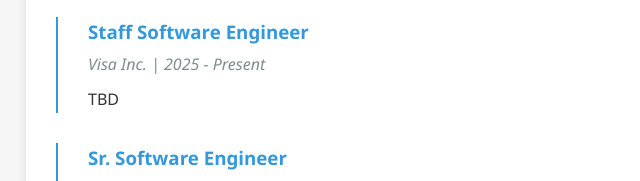
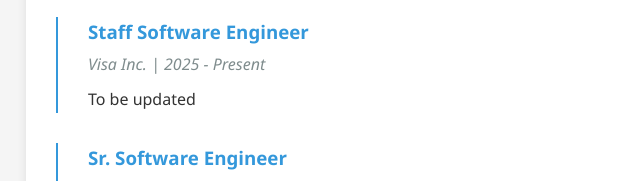
Before and after one commit to nehaabhagwat/nehaabhagwat.github.io, a plain HTML site: page index.html in a window 1280 px wide. Shown: the part 1049-1230 px from the top of the page, 134-774 px from the left. Drawn offline with Linux system fonts and the light colour scheme.

Commit message:
Update index.html

```diff
--- a/index.html
+++ b/index.html
@@ -238,7 +238,7 @@
             <div class="timeline-item">
                 <h3>Staff Software Engineer</h3>
                 <div class="date">Visa Inc. | 2025 - Present</div>
-                <p>TBD</p>
+                <p>To be updated</p>
             </div>
 
             <div class="timeline-item">
```
